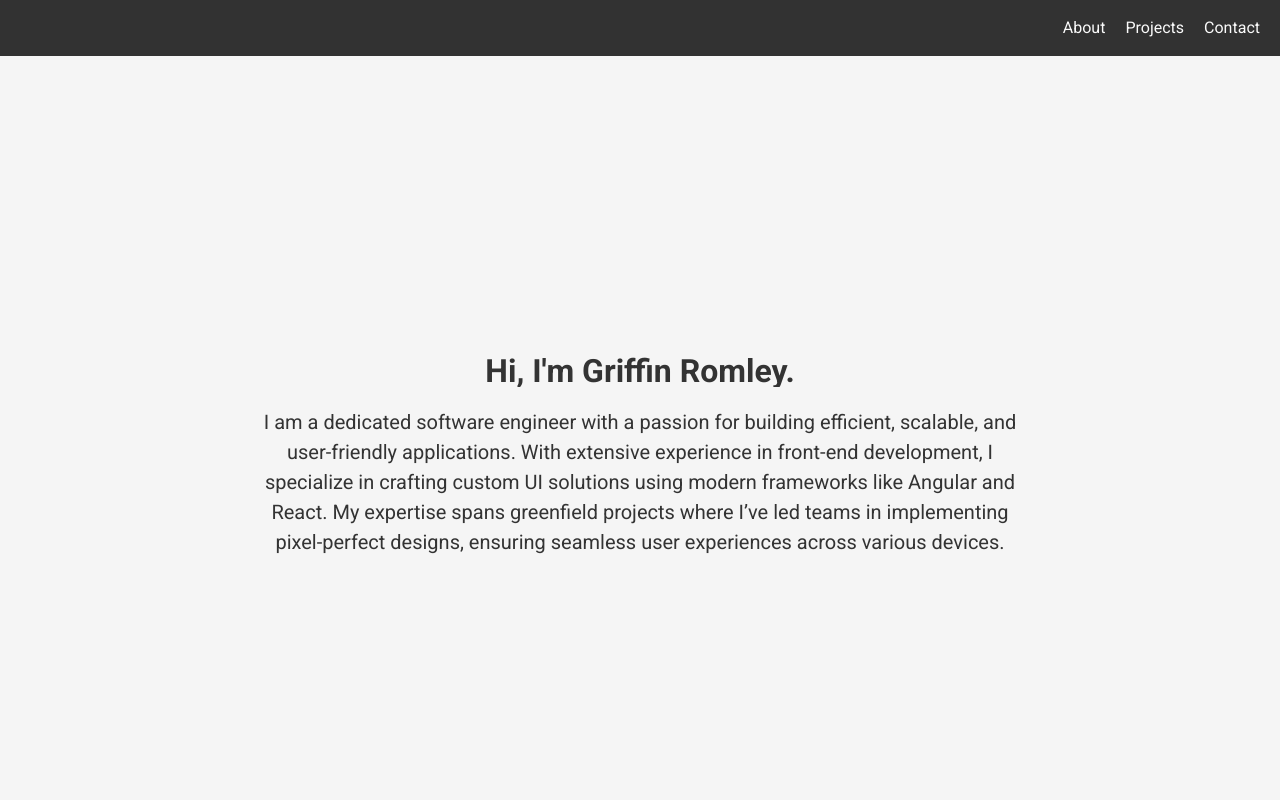
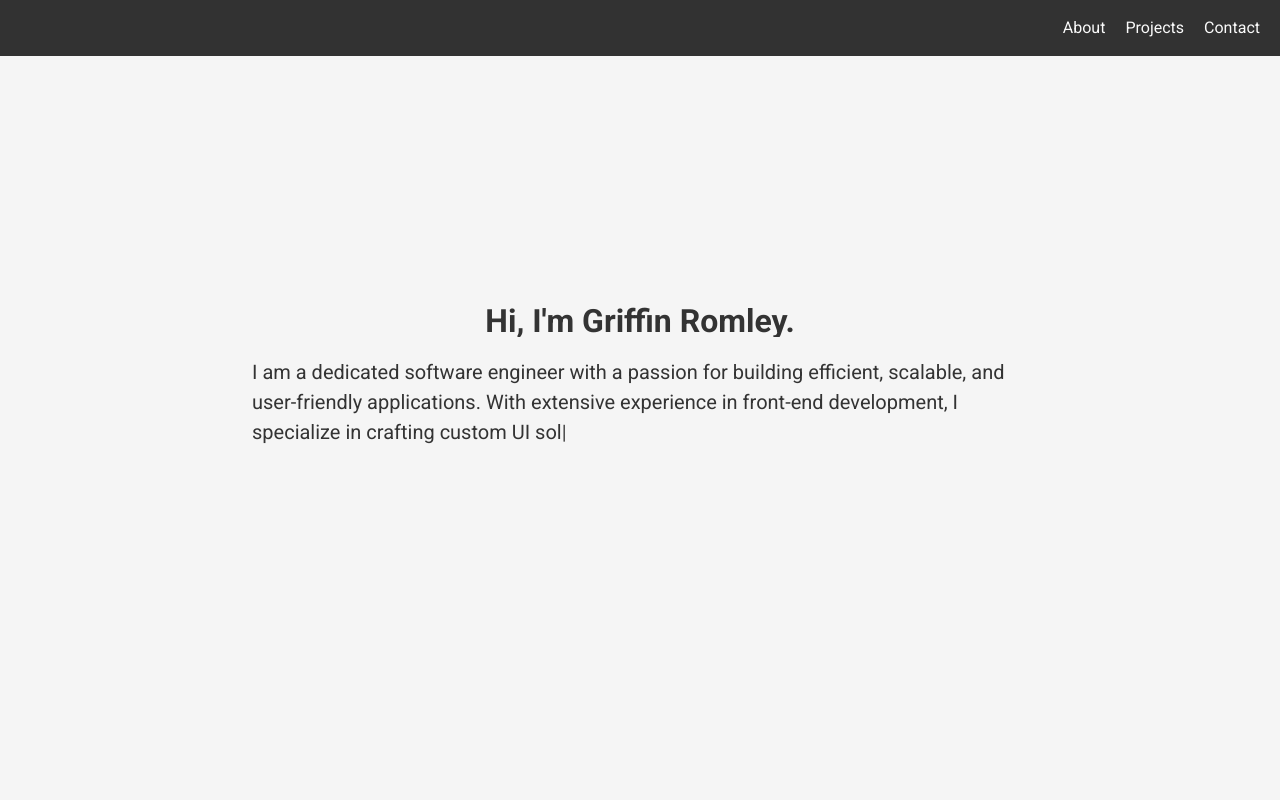
Before and after one commit to Gromley1/portfolio, a React (Vite) app: page / in a window 1280 px wide. Shown: the top 800 px of the page. Built offline with nearby package versions, Linux system fonts and the light colour scheme.

Commit message:
add typing animation

```diff
--- a/src/features/layout/components/about/about.component.tsx
+++ b/src/features/layout/components/about/about.component.tsx
@@ -1,18 +1,42 @@
-import styles from './about.module.scss'
+import { useEffect, useRef } from 'react';
+import styles from './about.module.scss';
 
 export const About = () => {
-  return (
-    <section id="about" className={styles.about}>
-      <h2 className={styles.about__header}>Hi, I'm Griffin Romley.</h2>
-      <p className={styles.about__content}>
-        I am a dedicated software engineer with a passion for building
-        efficient, scalable, and user-friendly applications. With extensive
-        experience in front-end development, I specialize in crafting custom UI
-        solutions using modern frameworks like Angular and React. My expertise
-        spans greenfield projects where I’ve led teams in implementing
-        pixel-perfect designs, ensuring seamless user experiences across various
-        devices.
-      </p>
-    </section>
-  )
-}
+    const contentRef = useRef<HTMLParagraphElement>(null);
+
+    useEffect(() => {
+        const textToType = `I am a dedicated software engineer with a passion for building efficient,
+          scalable, and user-friendly applications. With extensive experience in front-end development,
+          I specialize in crafting custom UI solutions using modern frameworks like Angular and React.
+          My expertise spans greenfield projects where I've led teams in implementing pixel-perfect
+          designs, ensuring seamless user experiences across various devices.`;
+
+        const element = contentRef.current;
+        if (!element) return;
+
+        let i = 0;
+        element.innerHTML = '';
+
+        const typingInterval = setInterval(() => {
+            if (i < textToType.length) {
+                const currentText = textToType.substring(0, i + 1);
+                element.innerHTML = `${currentText}<span class="${styles.caret}">|</span>`;
+                i++;
+            } else {
+                clearInterval(typingInterval);
+                element.innerHTML = textToType;
+            }
+        }, 25);
+
+        return () => {
+            clearInterval(typingInterval);
+        };
+    }, []);
+
+    return (
+        <section id="about" className={styles.about}>
+            <h2 className={styles.about__header}>Hi, I'm Griffin Romley.</h2>
+            <p ref={contentRef} className={styles.about__content} />
+        </section>
+    );
+};
--- a/src/features/layout/components/about/about.module.scss
+++ b/src/features/layout/components/about/about.module.scss
@@ -29,19 +29,20 @@
         font-size: toRem(20px);
         font-weight: 400;
         line-height: 1.5;
-    text-align: center;
+        text-align: left;
         max-width: toRem(776px);
-    animation: slideIn 3.5s ease-out;
+        font-family: $roboto;
+        position: relative;
+        min-height: toRem(250px);
     }
 
-  @keyframes slideIn {
-    from {
-      transform: translateY(20px);
+    .caret {
+        animation: blink 1s infinite;
+    }
+
+    @keyframes blink {
+        50% {
             opacity: 0;
-    }
-    to {
-      transform: translateY(0);
-      opacity: 1;
         }
     }
 
--- a/src/features/layout/components/nav-menu/nav-menu.component.tsx
+++ b/src/features/layout/components/nav-menu/nav-menu.component.tsx
@@ -2,7 +2,7 @@ import { useState } from 'react'
 import styles from './nav-menu.module.scss'
 
 export const NavMenu = () => {
-  const [toggleNav, setToggleNav] = useState(false)
+  const [_toggleNav, setToggleNav] = useState(false)
 
   const onNavClick = () => {
     setToggleNav((prev) => !prev)
```
Also changed, not shown: 1 other file (tests, documents, lock files or other folders). Lines whose indentation alone changed are shown as unchanged.
